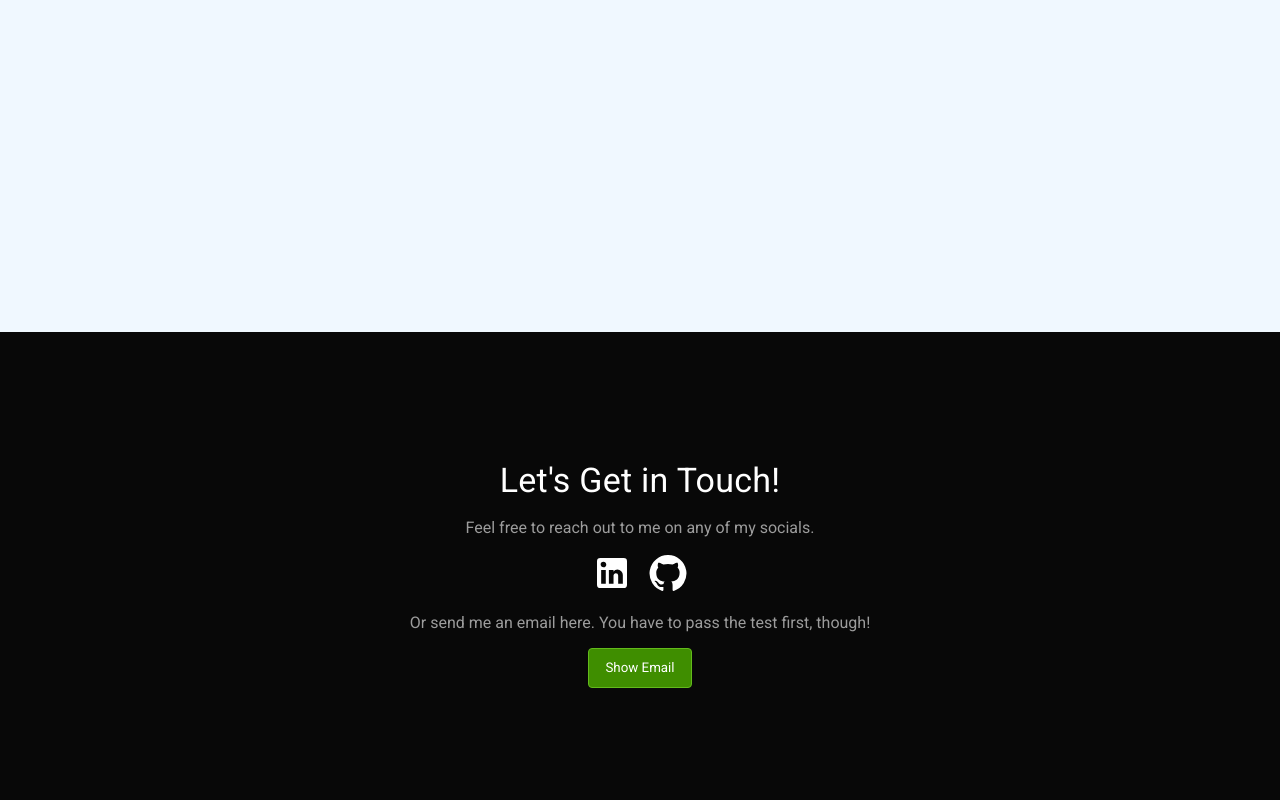
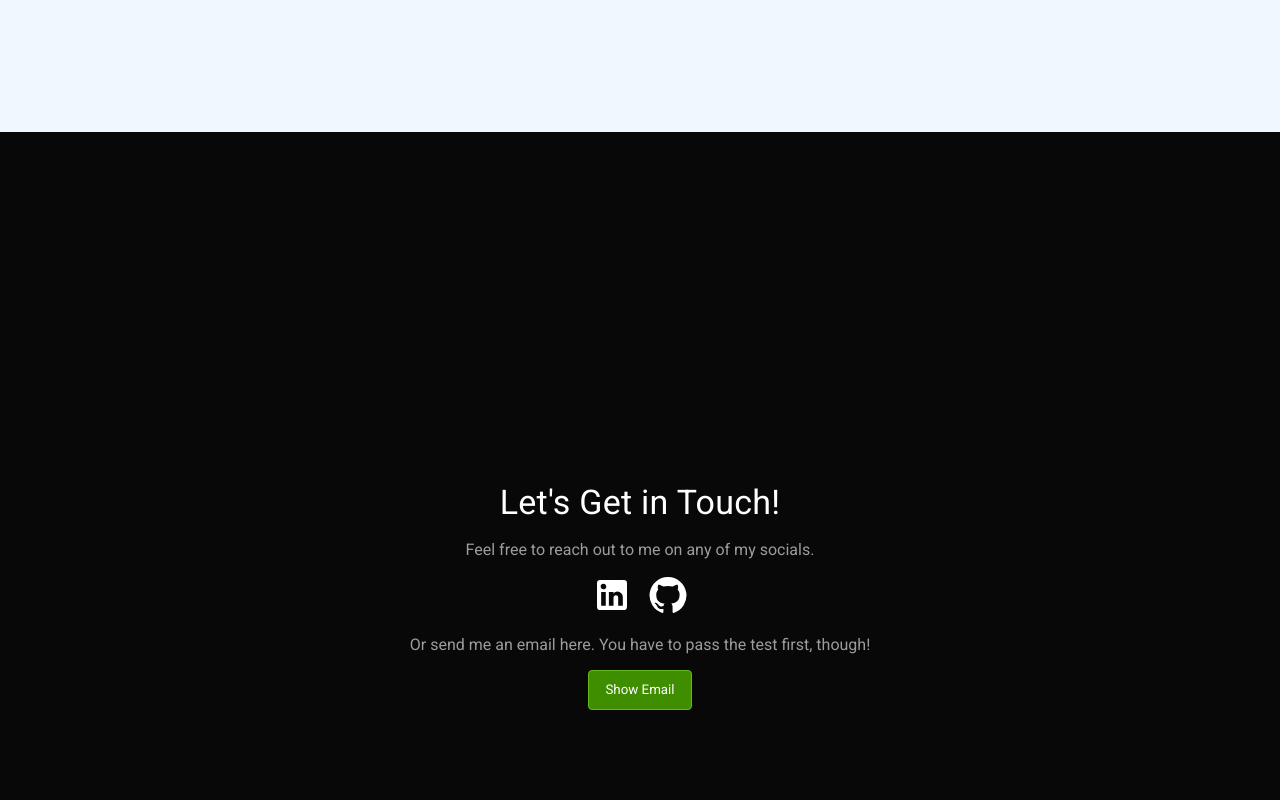
Before and after one commit to MuminElsayed/MuminElsayed.github.io, a React (Create React App) app: page / in a window 1280 px wide. Shown: the part 1540-2340 px from the top of the page. Built offline with nearby package versions, Linux system fonts and the light colour scheme.

Commit message:
Updated heights, alignment

```diff
--- a/src/App.js
+++ b/src/App.js
@@ -66,7 +66,10 @@ function App() {
             </Container>
           </PageSection>
         </ThemeProvider>
-        <PageSection ref={contactRef}>
+        <PageSection
+          ref={contactRef}
+          className="display-flex flex-direction column align-items-center"
+        >
           <Container>
             <GetInTouch></GetInTouch>
           </Container>
--- a/src/Components/IframePreview.js
+++ b/src/Components/IframePreview.js
@@ -1,13 +1,21 @@
-import Typography from '@mui/material/Typography';
+import Typography from "@mui/material/Typography";
 
-function IframePreview({title, description, url}){
-    return (
-        <div className='display-flex flex-direction-column gap-m'>
-            <Typography variant='h4' color="secondary">{title}</Typography>
-            <Typography variant='h6' color='secondary'>{description}</Typography>
-            <iframe style={{width:'100%', height:'500px'}} src={url}/>
-        </div>
-    )
+function IframePreview({ title, description, url }) {
+  return (
+    <div className="display-flex flex-direction-column gap-m">
+      <Typography variant="h4" color="secondary">
+        {title}
+      </Typography>
+      <Typography variant="h6" color="secondary">
+        {description}
+      </Typography>
+      <iframe
+        title={url}
+        style={{ width: "100%", height: "300px" }}
+        src={url}
+      />
+    </div>
+  );
 }
 
-export default IframePreview
+export default IframePreview;
--- a/src/Components/PageSection.js
+++ b/src/Components/PageSection.js
@@ -6,7 +6,7 @@ const PageSection = forwardRef(({ children, className = "" }, ref) => {
     <div
       ref={ref}
       className={"padding-top-xxxl " + className}
-      style={{ minHeight: "900px", height: "100vh" }}
+      style={{ minHeight: "700px", height: "100vh" }}
     >
       {children}
     </div>
```
